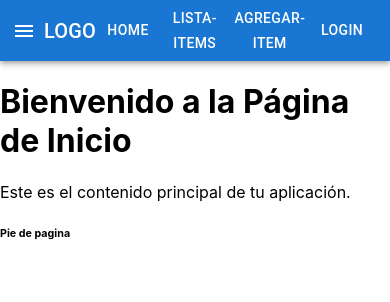
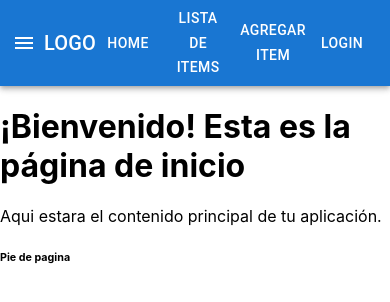
Before and after one commit to louisloewen/ActClaseTC3004B, a React (Create React App) app in the folder my-app/: page /home in a window 390 px wide. Shown: the top 302 px of the page. Built offline with nearby package versions, Linux system fonts and the light colour scheme.

Commit message:
Update Login and ResponsiveAppBar components

```diff
--- a/my-app/src/Components/Home.jsx
+++ b/my-app/src/Components/Home.jsx
@@ -3,8 +3,8 @@ import React from 'react';
 const Home = () => {
   return (
     <div>
-      <h1>Bienvenido a la Página de Inicio</h1>
-      <p>Este es el contenido principal de tu aplicación.</p>
+      <h1>¡Bienvenido! Esta es la página de inicio</h1>
+      <p>Aqui estara el contenido principal de tu aplicación.</p>
     </div>
   );
 }
--- a/my-app/src/Components/Login.jsx
+++ b/my-app/src/Components/Login.jsx
@@ -10,7 +10,7 @@ const Login = ({ login }) => {
   const onsubmit = (e) => {
     e.preventDefault();
     if (!username || !password) {
-      alert("Los campos no deben estar vacíos");
+      alert("Los campos no pueden estar vacíos");
       return;
     }
 
@@ -22,7 +22,7 @@ const Login = ({ login }) => {
       setPassword("");
       navigate("/");
     } else {
-      alert("Algo salió mal, por favor intenta nuevamente.");
+      alert("Algo salió mal, por favor intenta de nuevo.");
     }
   };
 
--- a/my-app/src/Components/ResponsiveAppBar.jsx
+++ b/my-app/src/Components/ResponsiveAppBar.jsx
@@ -17,9 +17,6 @@ import { useNavigate } from 'react-router-dom';
 function ResponsiveAppBar({ isAuthenticated, logout }) {
   const navigate = useNavigate();
   const [anchorElNav, setAnchorElNav] = React.useState(null);
-
-
-
   const handleCloseNavMenu = (e) => {
     setAnchorElNav(null);
     if (e === "Logout") {
@@ -38,7 +35,7 @@ function ResponsiveAppBar({ isAuthenticated, logout }) {
         <Typography variant="h6" style={{ flexGrow: 1 }}>
           LOGO
         </Typography>
-        {['Home', 'Lista-Items', 'Agregar-Item'].map((page) => (
+        {['Home', 'Lista de Items', 'Agregar Item'].map((page) => (
           <Button key={page} color="inherit" onClick={() => handleCloseNavMenu(page)}>
             {page}
           </Button>
```
